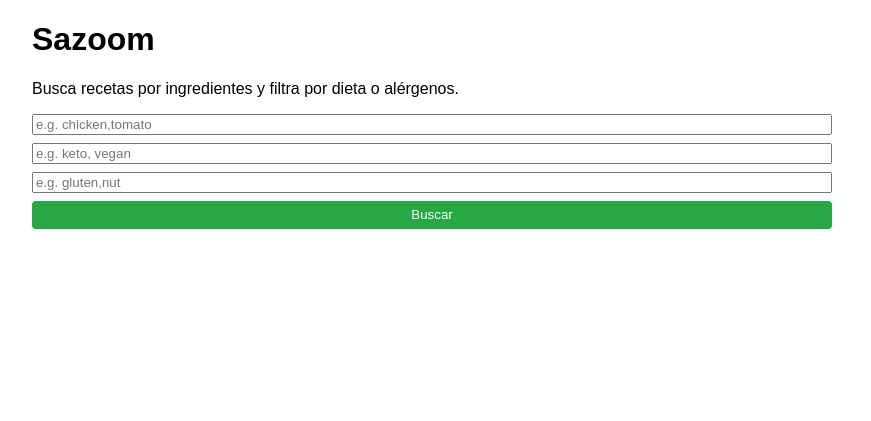
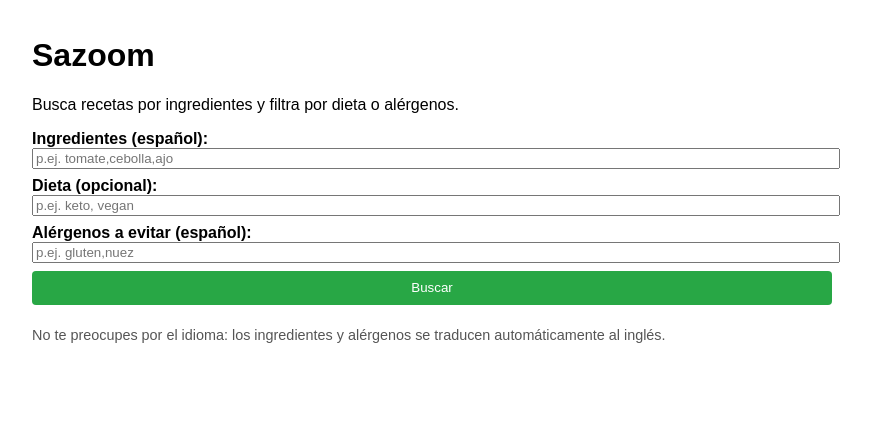
Before and after one commit to 27MarioGomez/projects, a FastAPI app: page / in a window 1280 px wide. Shown: the top 421 px of the page, without its empty margins (208-1079 px from the left). Run offline with FastAPI, Linux system fonts and the light colour scheme.

Commit message:
update repo!

```diff
--- a/SAZOOM/main.py
+++ b/SAZOOM/main.py
@@ -5,6 +5,7 @@ from fastapi.staticfiles import StaticFiles
 from fastapi.templating import Jinja2Templates
 from pydantic import BaseModel
 from dotenv import load_dotenv
+from deep_translator import GoogleTranslator
 
 load_dotenv()
 SPOONACULAR_API_KEY = os.getenv("SPOONACULAR_API_KEY", "")
@@ -49,6 +50,12 @@ class SimpleCache:
 search_cache = SimpleCache(3600)   # 1h
 detail_cache = SimpleCache(86400)  # 24h
 
+# Función de traducción
+def traducir_ingredientes(texto_es: str) -> str:
+    lista = [i.strip() for i in texto_es.split(",") if i.strip()]
+    traducidos = GoogleTranslator(source='es', target='en').translate_batch(lista)
+    return ",".join(traducidos)
+
 # Home: interfaz
 @app.get("/")
 def home(request: Request):
@@ -62,13 +69,21 @@ def search_recipes(
     intolerances: Optional[str] = None,
     number: int = Query(10, ge=1, le=30)
 ):
+    # traducimos ingredientes y alérgenos al inglés
+    ingr_en = traducir_ingredientes(ingredients)
+    intol_en = traducir_ingredientes(intolerances) if intolerances else None
+
     key = f"{ingredients}|{diet}|{intolerances}|{number}"
     if cached := search_cache.get(key):
         return cached
 
     results: List[RecipeSummary] = []
     # 1) TheMealDB
-    r1 = requests.get(f"{MEALDB_URL}/filter.php", params={"i":ingredients}, timeout=5).json()
+    r1 = requests.get(
+        f"{MEALDB_URL}/filter.php",
+        params={"i": ingr_en},
+        timeout=5
+    ).json()
     if r1.get("meals"):
         for m in r1["meals"]:
             results.append(RecipeSummary(
@@ -81,13 +96,17 @@ def search_recipes(
         # 2) Spoonacular
         params = {
             "apiKey": SPOONACULAR_API_KEY,
-            "includeIngredients": ingredients,
+            "includeIngredients": ingr_en,
             "number": number,
             "addRecipeInformation": True
         }
         if diet: params["diet"] = diet
-        if intolerances: params["intolerances"] = intolerances
-        sp = requests.get(f"{SPOONACULAR_URL}/complexSearch", params=params, timeout=5).json()
+        if intol_en: params["intolerances"] = intol_en
+        sp = requests.get(
+            f"{SPOONACULAR_URL}/complexSearch",
+            params=params,
+            timeout=5
+        ).json()
         for r in sp.get("results", []):
             results.append(RecipeSummary(
                 id=f"spoon_{r['id']}",
@@ -109,7 +128,11 @@ def get_recipe(recipe_id: str, intolerances: Optional[str] = None):
     # TheMealDB
     if recipe_id.startswith("mealdb_"):
         mid = recipe_id.split("_",1)[1]
-        r = requests.get(f"{MEALDB_URL}/lookup.php", params={"i":mid}, timeout=5).json()
+        r = requests.get(
+            f"{MEALDB_URL}/lookup.php",
+            params={"i": mid},
+            timeout=5
+        ).json()
         meal = r.get("meals", [{}])[0]
         if not meal:
             raise HTTPException(404, "Not found")
@@ -118,18 +141,22 @@ def get_recipe(recipe_id: str, intolerances: Optional[str] = None):
             name = meal.get(f"strIngredient{i}")
             meas = meal.get(f"strMeasure{i}")
             if name:
-                text = f"{meas.strip()} {name.strip()}"
-                ing.append(text)
+                txt = f"{meas.strip()} {name.strip()}"
+                ing.append(txt)
                 ln = name.lower()
                 if any(a in ln for a in ["milk","egg","peanut","nut","wheat","soy"]):
                     alg.append(name)
         instr = [s.strip() for s in meal.get("strInstructions","").split(".") if s.strip()]
         detail = RecipeDetail(
-            id=recipe_id, title=meal["strMeal"],
-            image=meal["strMealThumb"], source="mealdb",
-            ingredients=ing, instructions=instr,
-            time=None, servings=None,
-            allergens=alg or (intolerances.split(",") if intolerances else []),
+            id=recipe_id,
+            title=meal["strMeal"],
+            image=meal["strMealThumb"],
+            source="mealdb",
+            ingredients=ing,
+            instructions=instr,
+            time=None,
+            servings=None,
+            allergens=alg,
             nutrients=None
         )
 
@@ -138,25 +165,26 @@ def get_recipe(recipe_id: str, intolerances: Optional[str] = None):
         sid = recipe_id.split("_",1)[1]
         data = requests.get(
             f"{SPOONACULAR_URL}/{sid}/information",
-            params={"apiKey":SPOONACULAR_API_KEY,"includeNutrition":True},
+            params={"apiKey": SPOONACULAR_API_KEY, "includeNutrition": True},
             timeout=5
         ).json()
         if not data.get("id"):
-            raise HTTPException(404,"Not found")
+            raise HTTPException(404, "Not found")
         ing = [f"{i['amount']} {i['unit']} {i['name']}" for i in data.get("extendedIngredients",[])]
-        instr = []
+        instr, nutr = [], {}
         for blk in data.get("analyzedInstructions",[]):
             for s in blk.get("steps",[]):
                 instr.append(s["step"])
-        nutr = {
-            n["name"]:f"{n['amount']}{n['unit']}"
-            for n in data.get("nutrition",{}).get("nutrients",[])
-            if n["name"].lower() in ("calories","fat","carbohydrates","protein")
-        }
+        for n in data.get("nutrition",{}).get("nutrients",[]):
+            if n["name"].lower() in ("calories","fat","carbohydrates","protein"):
+                nutr[n["name"]] = f"{n['amount']}{n['unit']}"
         detail = RecipeDetail(
-            id=recipe_id, title=data["title"],
-            image=data["image"], source="spoonacular",
-            ingredients=ing, instructions=instr,
+            id=recipe_id,
+            title=data["title"],
+            image=data["image"],
+            source="spoonacular",
+            ingredients=ing,
+            instructions=instr,
             time=data.get("readyInMinutes"),
             servings=data.get("servings"),
             allergens=(intolerances.split(",") if intolerances else []),
--- a/SAZOOM/requirements.txt
+++ b/SAZOOM/requirements.txt
@@ -4,3 +4,4 @@ jinja2
 python-dotenv
 requests
 pydantic
+deep-translator
--- a/SAZOOM/templates/index.html
+++ b/SAZOOM/templates/index.html
@@ -4,24 +4,36 @@
   <meta charset="UTF-8" />
   <title>Sazoom – ¿Qué cocino hoy?</title>
   <style>
-    body { font-family: sans-serif; max-width: 800px; margin: auto; }
+    body { font-family: sans-serif; max-width: 800px; margin: auto; padding: 1rem; }
     form { display: grid; gap: 0.5rem; margin-bottom: 1rem; }
+    label { font-weight: bold; }
     .grid { display: grid; gap: 1rem; grid-template-columns: repeat(auto-fill,minmax(200px,1fr)); }
     .card { border: 1px solid #ddd; border-radius:8px; overflow: hidden; }
     .card img { width:100%; height:120px; object-fit:cover; }
     .card-content { padding: 0.5rem; }
-    .btn { background:#28a745; color:#fff; padding:0.4rem; border:none; border-radius:4px; cursor:pointer; }
+    .btn { background:#28a745; color:#fff; padding:0.6rem; border:none; border-radius:4px; cursor:pointer; }
     #details { margin-top:2rem; }
+    .nota { font-size:0.9rem; color:#555; }
   </style>
 </head>
 <body>
   <h1>Sazoom</h1>
   <p>Busca recetas por ingredientes y filtra por dieta o alérgenos.</p>
   <form id="searchForm">
-    <input name="ingredients" placeholder="e.g. chicken,tomato" required />
-    <input name="diet" placeholder="e.g. keto, vegan" />
-    <input name="intolerances" placeholder="e.g. gluten,nut" />
+    <div>
+      <label for="ingredients">Ingredientes (español):</label>
+      <input id="ingredients" name="ingredients" placeholder="p.ej. tomate,cebolla,ajo" required style="width:100%" />
+    </div>
+    <div>
+      <label for="diet">Dieta (opcional):</label>
+      <input id="diet" name="diet" placeholder="p.ej. keto, vegan" style="width:100%" />
+    </div>
+    <div>
+      <label for="intolerances">Alérgenos a evitar (español):</label>
+      <input id="intolerances" name="intolerances" placeholder="p.ej. gluten,nuez" style="width:100%" />
+    </div>
     <button type="submit" class="btn">Buscar</button>
+    <p class="nota">No te preocupes por el idioma: los ingredientes y alérgenos se traducen automáticamente al inglés.</p>
   </form>
 
   <div id="results" class="grid"></div>
@@ -45,7 +57,8 @@
       });
       const res = await fetch(`/recipes?${qs}`);
       const list = await res.json();
-      results.innerHTML = list.map(r => `
+      results.innerHTML = list.length
+        ? list.map(r => `
             <div class="card">
               <img src="${r.image}" alt="${r.title}" />
               <div class="card-content">
@@ -53,7 +66,8 @@
                 <button class="btn" onclick="loadDetail('${r.id}')">Ver</button>
               </div>
             </div>
-      `).join('') || '<p>No hay resultados.</p>';
+          `).join('')
+        : '<p>No hay resultados.</p>';
     });
 
     async function loadDetail(id) {
@@ -63,8 +77,7 @@
       details.innerHTML = `
         <h2>${d.title}</h2>
         <img src="${d.image}" style="width:100%;max-width:400px;border-radius:8px"/>
-        <p><strong>Tiempo:</strong> ${d.time||'–'} min &nbsp;
-           <strong>Porciones:</strong> ${d.servings||'–'}</p>
+        <p><strong>Tiempo:</strong> ${d.time||'–'} min · <strong>Porciones:</strong> ${d.servings||'–'}</p>
         <h3>Ingredientes</h3>
         <ul>${d.ingredients.map(i=>`<li>${i}</li>`).join('')}</ul>
         <h3>Instrucciones</h3>
```
Lines whose indentation alone changed are shown as unchanged.
